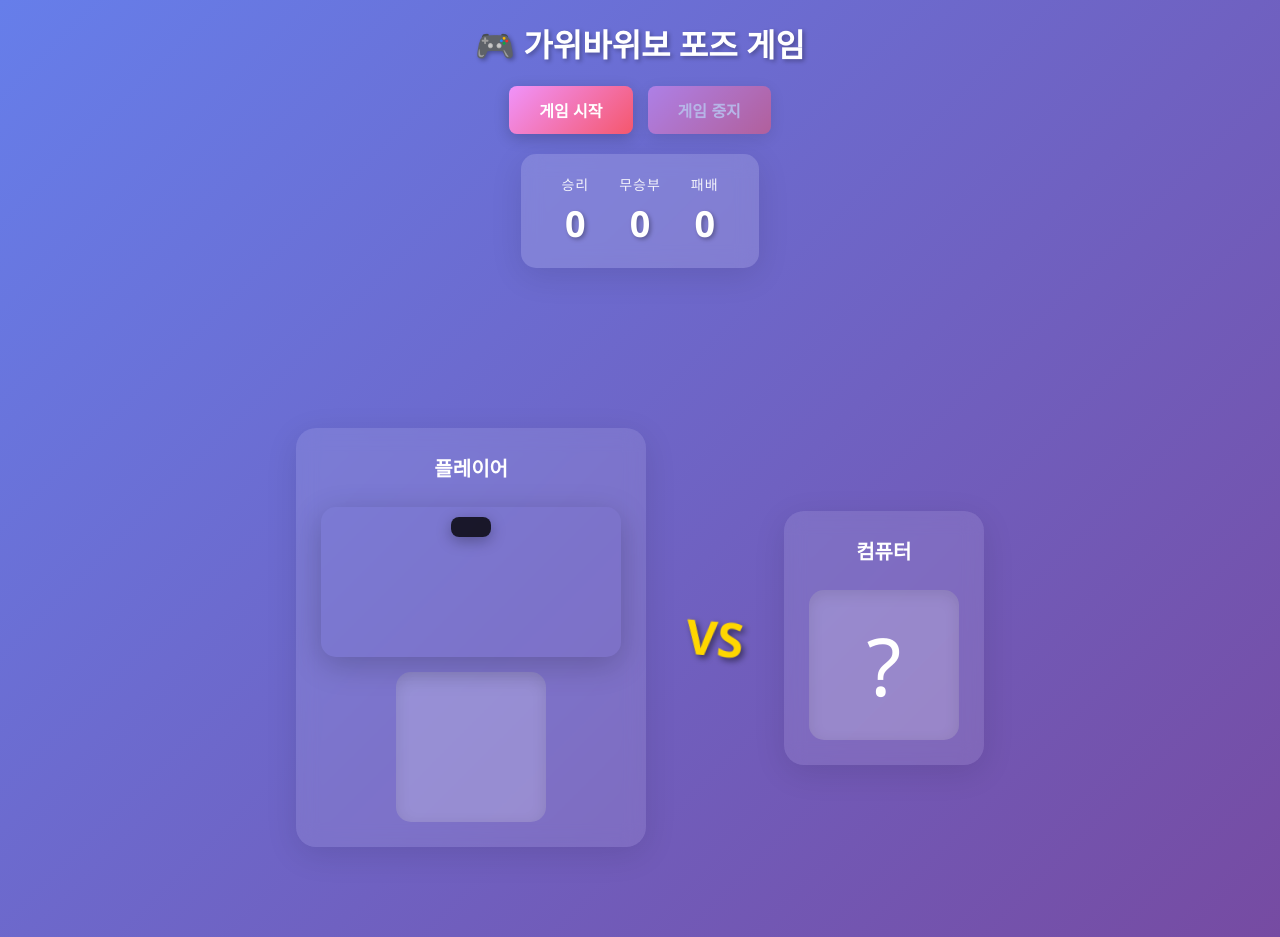
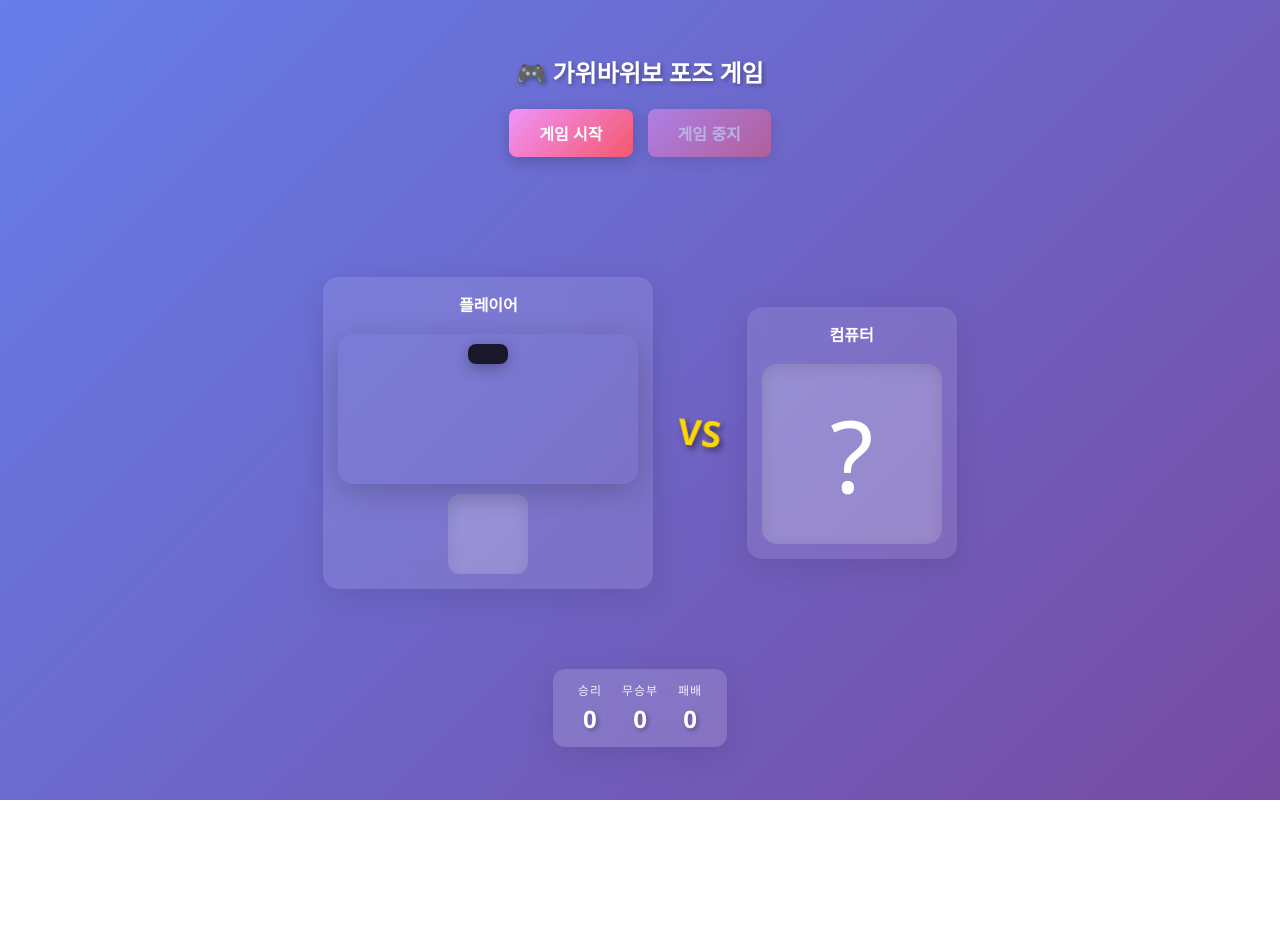
Before and after one commit to DigitalMagicCasterDelorean/tm_posegame_p1, a plain HTML site: page index.html in a window 1280 px wide. After the commit the page ends 800 px from the top, so only its background shows below. Drawn offline with Linux system fonts and the light colour scheme.

Commit message:
Redesign UI for better screen fit
- Increased webcam size to 300x300 for better visibility
- Moved scoreboard to bottom of page
- Made instruction text smaller (32px)
- Created separate choice displays: player (small 50px), computer (large 100px)
- Reduced overall spacing and element sizes for compact layout
- Smaller title, headers, and score values

```diff
--- a/css/style.css
+++ b/css/style.css
@@ -22,14 +22,14 @@ body {
 
 h1 {
   margin: 0;
-  font-size: 32px;
+  font-size: 24px;
   font-weight: bold;
   text-shadow: 2px 2px 4px rgba(0, 0, 0, 0.3);
 }
 
 h2 {
-  font-size: 20px;
-  margin-bottom: 10px;
+  font-size: 16px;
+  margin-bottom: 8px;
   text-align: center;
 }
 
@@ -70,11 +70,11 @@ button:disabled {
 /* Score Board */
 #score-board {
   display: flex;
-  gap: 30px;
+  gap: 20px;
   background: rgba(255, 255, 255, 0.15);
   backdrop-filter: blur(10px);
-  padding: 20px 40px;
-  border-radius: 15px;
+  padding: 12px 25px;
+  border-radius: 12px;
   box-shadow: 0 8px 32px rgba(0, 0, 0, 0.1);
 }
 
@@ -82,35 +82,35 @@ button:disabled {
   display: flex;
   flex-direction: column;
   align-items: center;
-  gap: 5px;
+  gap: 3px;
 }
 
 .score-label {
-  font-size: 14px;
+  font-size: 12px;
   opacity: 0.9;
   text-transform: uppercase;
   letter-spacing: 1px;
 }
 
 .score-value {
-  font-size: 36px;
+  font-size: 24px;
   font-weight: bold;
   text-shadow: 2px 2px 4px rgba(0, 0, 0, 0.3);
 }
 
 /* Game Phase Display */
 #game-phase {
-  font-size: 48px;
+  font-size: 32px;
   font-weight: bold;
-  min-height: 120px;
-  max-width: 600px;
+  min-height: 80px;
+  max-width: 500px;
   display: flex;
   align-items: center;
   justify-content: center;
   text-align: center;
   text-shadow: 3px 3px 6px rgba(0, 0, 0, 0.4);
   animation: pulse 1s ease-in-out infinite;
-  line-height: 1.3;
+  line-height: 1.2;
 }
 
 @keyframes pulse {
@@ -128,7 +128,7 @@ button:disabled {
 /* Main Game Container */
 .game-container {
   display: flex;
-  gap: 40px;
+  gap: 25px;
   align-items: center;
   justify-content: center;
   flex-wrap: wrap;
@@ -139,17 +139,17 @@ button:disabled {
   display: flex;
   flex-direction: column;
   align-items: center;
-  gap: 15px;
+  gap: 10px;
   background: rgba(255, 255, 255, 0.1);
   backdrop-filter: blur(10px);
-  padding: 25px;
-  border-radius: 20px;
+  padding: 15px;
+  border-radius: 15px;
   box-shadow: 0 8px 32px rgba(0, 0, 0, 0.1);
 }
 
 /* VS Divider */
 .vs-divider {
-  font-size: 48px;
+  font-size: 36px;
   font-weight: bold;
   color: #ffd700;
   text-shadow: 3px 3px 6px rgba(0, 0, 0, 0.5);
@@ -197,11 +197,25 @@ button:disabled {
   box-shadow: 0 4px 15px rgba(0, 0, 0, 0.3);
 }
 
-/* Choice Display */
-.choice-display {
-  font-size: 80px;
-  min-width: 150px;
-  min-height: 150px;
+/* Choice Display - Small (Player) */
+.choice-display-small {
+  font-size: 50px;
+  min-width: 80px;
+  min-height: 80px;
+  display: flex;
+  align-items: center;
+  justify-content: center;
+  background: rgba(255, 255, 255, 0.2);
+  border-radius: 12px;
+  box-shadow: inset 0 4px 15px rgba(0, 0, 0, 0.1);
+  transition: all 0.3s ease;
+}
+
+/* Choice Display - Large (Computer) */
+.choice-display-large {
+  font-size: 100px;
+  min-width: 180px;
+  min-height: 180px;
   display: flex;
   align-items: center;
   justify-content: center;
@@ -229,11 +243,11 @@ button:disabled {
 
 /* Result Display */
 #result-display {
-  font-size: 36px;
+  font-size: 28px;
   font-weight: bold;
-  min-height: 50px;
-  padding: 15px 30px;
-  border-radius: 12px;
+  min-height: 40px;
+  padding: 12px 25px;
+  border-radius: 10px;
   text-align: center;
   text-shadow: 2px 2px 4px rgba(0, 0, 0, 0.3);
   transition: all 0.3s ease;
--- a/index.html
+++ b/index.html
@@ -15,7 +15,35 @@
     <button type="button" id="stopBtn" onclick="stop()" disabled>게임 중지</button>
   </div>
 
-  <!-- Score Display -->
+  <!-- Game Phase Display -->
+  <div id="game-phase"></div>
+
+  <!-- Main Game Area -->
+  <div class="game-container">
+    <!-- Player Side -->
+    <div class="player-side">
+      <h2>플레이어</h2>
+      <div class="canvas-container">
+        <canvas id="canvas"></canvas>
+        <div id="max-prediction"></div>
+      </div>
+      <div id="player-choice" class="choice-display-small"></div>
+    </div>
+
+    <!-- VS Divider -->
+    <div class="vs-divider">VS</div>
+
+    <!-- Computer Side -->
+    <div class="computer-side">
+      <h2>컴퓨터</h2>
+      <div id="computer-choice" class="choice-display-large">?</div>
+    </div>
+  </div>
+
+  <!-- Result Display -->
+  <div id="result-display"></div>
+
+  <!-- Score Display (moved to bottom) -->
   <div id="score-board">
     <div class="score-item">
       <span class="score-label">승리</span>
@@ -30,34 +58,6 @@
       <span class="score-value" id="losses">0</span>
     </div>
   </div>
-
-  <!-- Game Phase Display -->
-  <div id="game-phase"></div>
-
-  <!-- Main Game Area -->
-  <div class="game-container">
-    <!-- Player Side -->
-    <div class="player-side">
-      <h2>플레이어</h2>
-      <div class="canvas-container">
-        <canvas id="canvas"></canvas>
-        <div id="max-prediction"></div>
-      </div>
-      <div id="player-choice" class="choice-display"></div>
-    </div>
-
-    <!-- VS Divider -->
-    <div class="vs-divider">VS</div>
-
-    <!-- Computer Side -->
-    <div class="computer-side">
-      <h2>컴퓨터</h2>
-      <div id="computer-choice" class="choice-display">?</div>
-    </div>
-  </div>
-
-  <!-- Result Display -->
-  <div id="result-display"></div>
 
   <!-- Debug: Label Container (hidden by default) -->
   <div id="label-container" style="display: none;"></div>
--- a/js/main.js
+++ b/js/main.js
@@ -47,7 +47,7 @@ async function init() {
     // 1. Initialize ImageEngine
     imageEngine = new ImageEngine("./RPS_tensorflow.js/");
     const { maxPredictions, webcam } = await imageEngine.init({
-      size: 200,
+      size: 300,
       flip: true
     });
 
@@ -67,8 +67,8 @@ async function init() {
 
     // 4. Set up canvas
     const canvas = document.getElementById("canvas");
-    canvas.width = 200;
-    canvas.height = 200;
+    canvas.width = 300;
+    canvas.height = 300;
     ctx = canvas.getContext("2d");
 
     // 5. Set up label container (for debugging)
```
